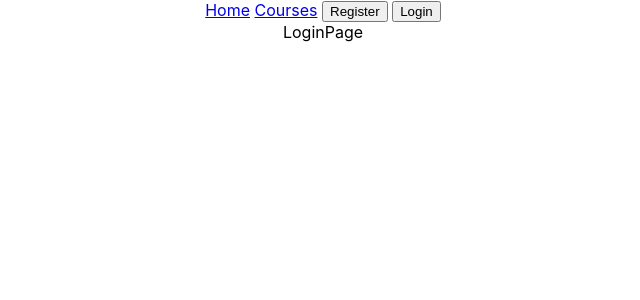
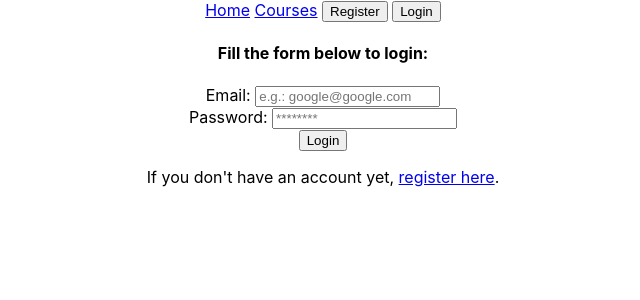
Before and after one commit to pavaoana/ana-project-3-client, a React (Create React App) app: page /login in a window 1280 px wide. Shown: the top 300 px of the page, without its empty margins (317-957 px from the left). Built offline with nearby package versions, Linux system fonts and the light colour scheme; no server answers.

Commit message:
done: login page with full functionality + logout working

```diff
--- a/src/components/HomePage.js
+++ b/src/components/HomePage.js
@@ -9,7 +9,7 @@ export default function HomePage() {
       </div>
       <div>
         <h4>
-          If you're looking for a new career, choose a course{" "}
+          Looking for a new career? Choose a course{" "}
           <Link to={"/courses/all"}>here</Link>.
         </h4>
         <h4>
--- a/src/components/LoginPage.js
+++ b/src/components/LoginPage.js
@@ -1,5 +1,79 @@
 import React from "react";
+import { useContext, useState } from "react";
+import { Link, useNavigate } from "react-router-dom";
+import { AuthContext } from "../context/auth.context";
+import axios from "axios";
 
 export default function LoginPage() {
-  return <div>LoginPage</div>;
+  const [email, setEmail] = useState("");
+  const [password, setPassword] = useState("");
+  const [message, setMessage] = useState(undefined);
+
+  const navigate = useNavigate();
+
+  const { storeToken, authenticateUser } = useContext(AuthContext);
+
+  const handleEmail = (e) => setEmail(e.target.value);
+  const handlePassword = (e) => setPassword(e.target.value);
+
+  const handleLoginSubmit = (e) => {
+    e.preventDefault();
+
+    const orgDetails = { email, password };
+
+    axios
+      .post(`${process.env.REACT_APP_API_URL}/auth/login`, orgDetails)
+      .then((response) => {
+        storeToken(response.data.authToken);
+        authenticateUser();
+        navigate("/courses/create");
+      })
+      .catch((error) => {
+        const message = error.response.data.errorMessage;
+        console.log("An error occured while trying to login:", message);
+        setMessage(message);
+      });
+  };
+
+  return (
+    <div className="LoginPage">
+      <h4>Fill the form below to login:</h4>
+
+      {message && <p className="error">{message}</p>}
+
+      <form onSubmit={handleLoginSubmit}>
+        <label>
+          Email:{" "}
+          <input
+            type="email"
+            required="true"
+            placeholder="e.g.: google@google.com"
+            name="email"
+            value={email}
+            onChange={handleEmail}
+          />
+        </label>
+        <br />
+
+        <label>
+          Password:{" "}
+          <input
+            type="password"
+            required="true"
+            name="password"
+            placeholder="********"
+            value={password}
+            onChange={handlePassword}
+          />
+        </label>
+        <br />
+        <button type="submit">Login</button>
+      </form>
+
+      <p>
+        If you don't have an account yet,{" "}
+        <Link to={"/signup"}>register here</Link>.
+      </p>
+    </div>
+  );
 }
--- a/src/components/SignupPage.js
+++ b/src/components/SignupPage.js
@@ -73,7 +73,7 @@ export default function SignupPage() {
           />
         </label>
         <br />
-        <button type="submit">Register!</button>
+        <button type="submit">Register</button>
       </form>
       <p>
         If you already have account, <Link to={"/login"}>login here</Link>.
```
